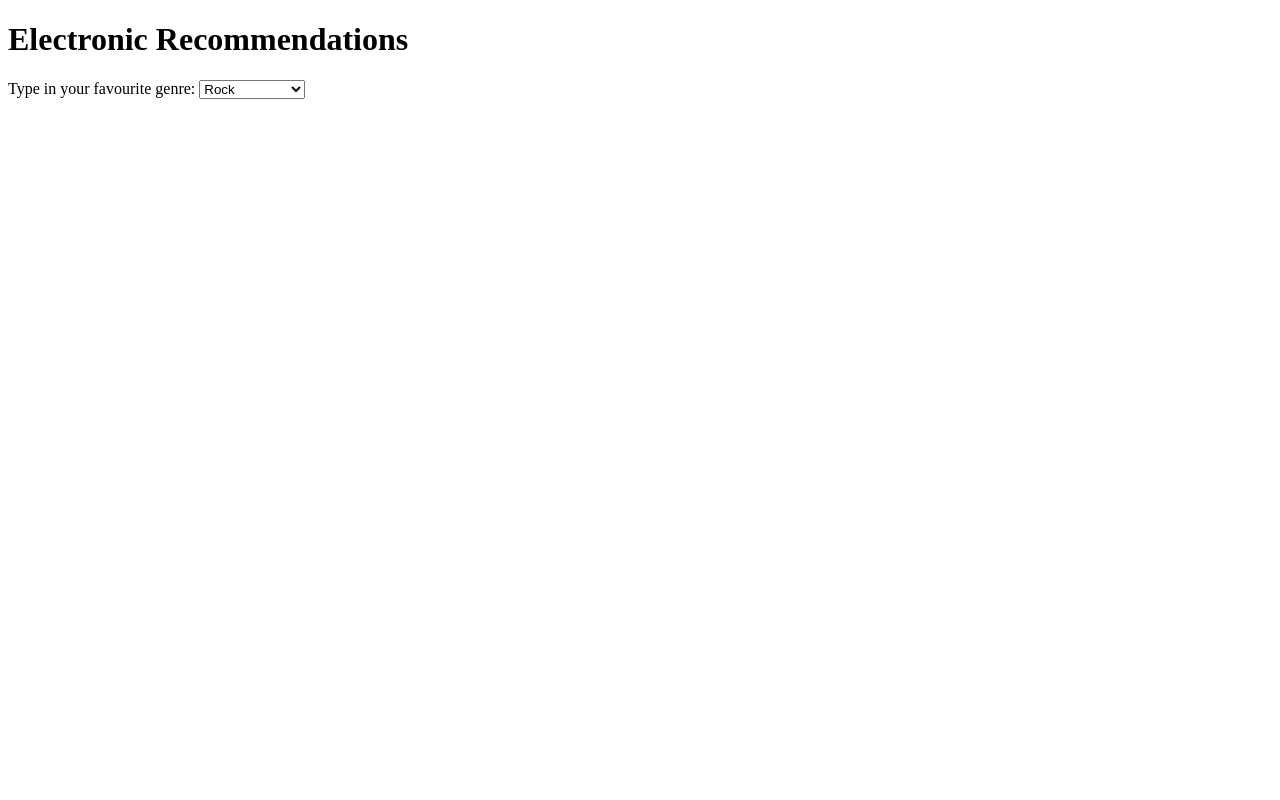
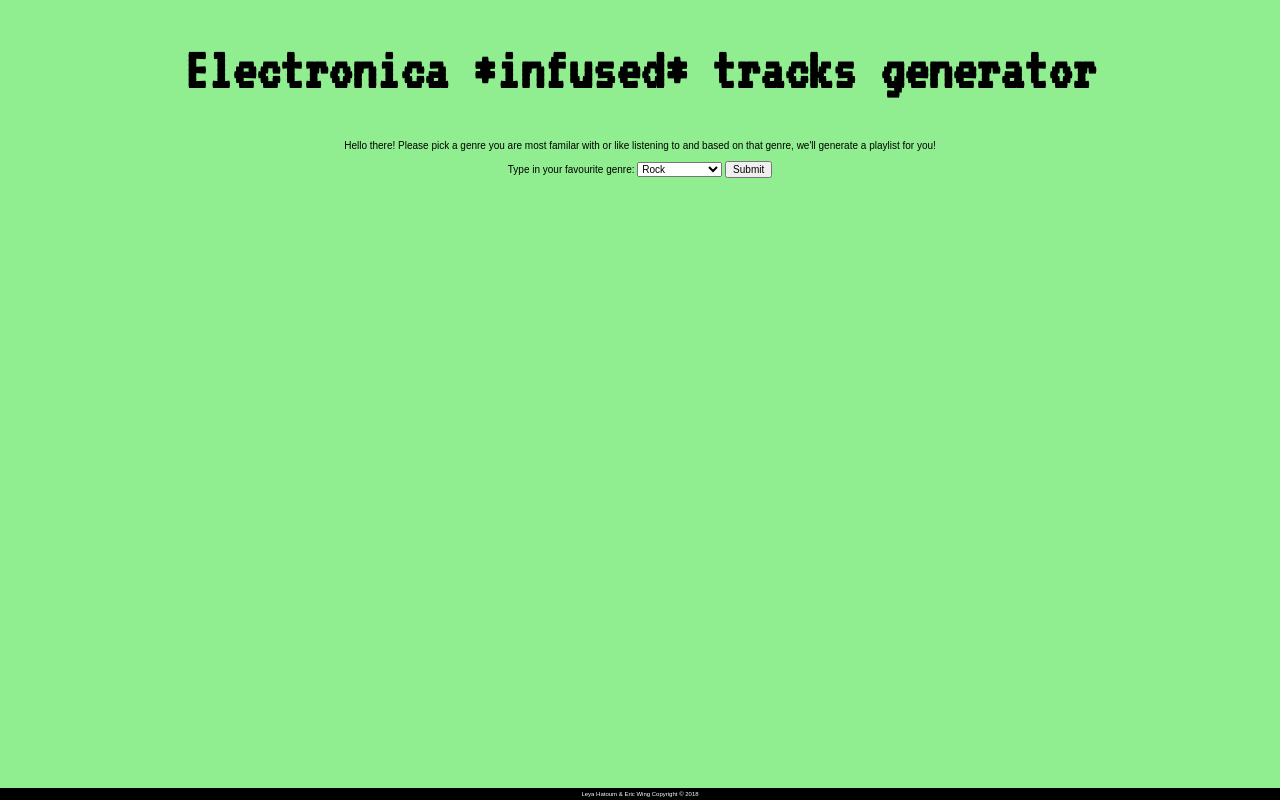
Before and after one commit to LeyaHatoum/project-4-leya-eric, a plain HTML site: page index.html in a window 1280 px wide. Drawn offline with nearby package versions, Linux system fonts and the light colour scheme.

Commit message:
Commencing styling - work in progress

```diff
--- a/index.html
+++ b/index.html
@@ -4,11 +4,27 @@
     <meta charset="UTF-8">
     <meta name="viewport" content="width=device-width, initial-scale=1.0">
     <meta http-equiv="X-UA-Compatible" content="ie=edge">
+    <!-- GOOGLE FONTS -->
     <link href="https://fonts.googleapis.com/css?family=VT323" rel="stylesheet">
-    <title>Intro to EDM</title>
+    <!-- FONT AWESOME -->
+    <link rel="stylesheet" href="https://use.fontawesome.com/releases/v5.5.0/css/all.css" integrity="sha384-B4dIYHKNBt8Bc12p+WXckhzcICo0wtJAoU8YZTY5qE0Id1GSseTk6S+L3BlXeVIU" crossorigin="anonymous">
+    <!-- FAVICON -->
+    <link type="image/png" href="assets/note.png" rel="icon">
+    <!-- STYLES -->
+    <link rel="stylesheet" href="styles/styles.css">
+    <!-- ANIMATE LIBRARY -->
+    <link rel="stylesheet" href="https://cdnjs.cloudflare.com/ajax/libs/animate.css/3.7.0/animate.min.css">
+    <title>Electronic</title>
 </head>
 <body>
-    <h1>Electronic Recommendations</h1>
+    <!-- SKIP TO MAIN CONTENT LINK FOR ACCESSEBILITY! -->
+    <a href="#maincontent" class="skip-link">Skip to main content.</a>
+
+    <main>
+        <h1 class="animated infinite pulse">Electronica *infused* tracks generator</h1>
+        <div class="intro">
+            <p>Hello there! Please pick a genre you are most familar with or like listening to and based on that genre, we'll generate a playlist for you!</p>
+        </div>
         <form>
             <label for="genre">Type in your favourite genre:</label>
             <select name="genre" id="genre">
@@ -17,7 +33,15 @@
                 <option value="Hip Hop/Rap">Hip Hop / Rap</option>
                 <option value="R&b/Soul">R&B / Soul</option>
             </select>
+            <button>Submit</button>
         </form>
+        <div class="results"></div>
+    </main>
+
+    <footer class="footer">
+        <p>Leya Hatoum & Eric Wing Copyright &copy 2018</p>
+    </footer>
+    <!-- Links to JavaScript files and JQuery Library -->
     <script src='https://code.jquery.com/jquery-3.2.1.min.js' integrity='sha256-hwg4gsxgFZhOsEEamdOYGBf13FyQuiTwlAQgxVSNgt4='crossorigin='anonymous'></script>
     <script src="main.js"></script>
 </body>
--- a/styles/partials/_global.scss
+++ b/styles/partials/_global.scss
@@ -0,0 +1,73 @@
+html {
+    font-size: 62.5%;
+}
+
+body {
+    background: lightgreen;
+    text-align: center;
+    display: flex;
+    flex-direction: column;
+}
+
+html,
+body {
+  height: 100%;
+}
+
+@mixin font-size($size-value) {
+    font-size: $size-value * 1px;
+    font-size: ($size-value / 10) * 1rem;
+}
+
+
+// Acessibility skip link styling
+// ==============================
+.skip-link {
+    position: absolute;
+    left: -1000px;
+    top: 5px;
+    z-index: 999;
+    background: white;
+    color: black;
+}
+
+.skip-link:focus {
+    left: 0;
+}
+
+h1 {
+    font-family: 'VT323', monospace;
+    text-align: center;
+    @include font-size(60);
+}
+
+form {
+    margin: 0 auto;
+}
+
+main {
+    flex: 1 0 auto;
+}
+
+.footer {
+    width: 100%;
+    background: black;
+    color: white;
+}
+
+footer p {
+    @include font-size(6);
+    padding: 3px;
+    margin: 0;
+}
+
+// RESPONSIVE STYLES
+// =================
+
+ @media only screen and (max-width: 380px) {
+
+h1 {
+    @include font-size(20);
+}
+
+ }
--- a/styles/styles.scss
+++ b/styles/styles.scss
@@ -1,11 +1,2 @@
 @import "partials/setup";
 @import "partials/global";
-
-html {
-    font-size: 62.5%;
-}
-
-h1 {
-    font-family: 'VT323', monospace;
-    text-align: center;
-}
```
Also changed, not shown: assets/note.png (added), styles/styles.css. Lines whose indentation alone changed are shown as unchanged.
